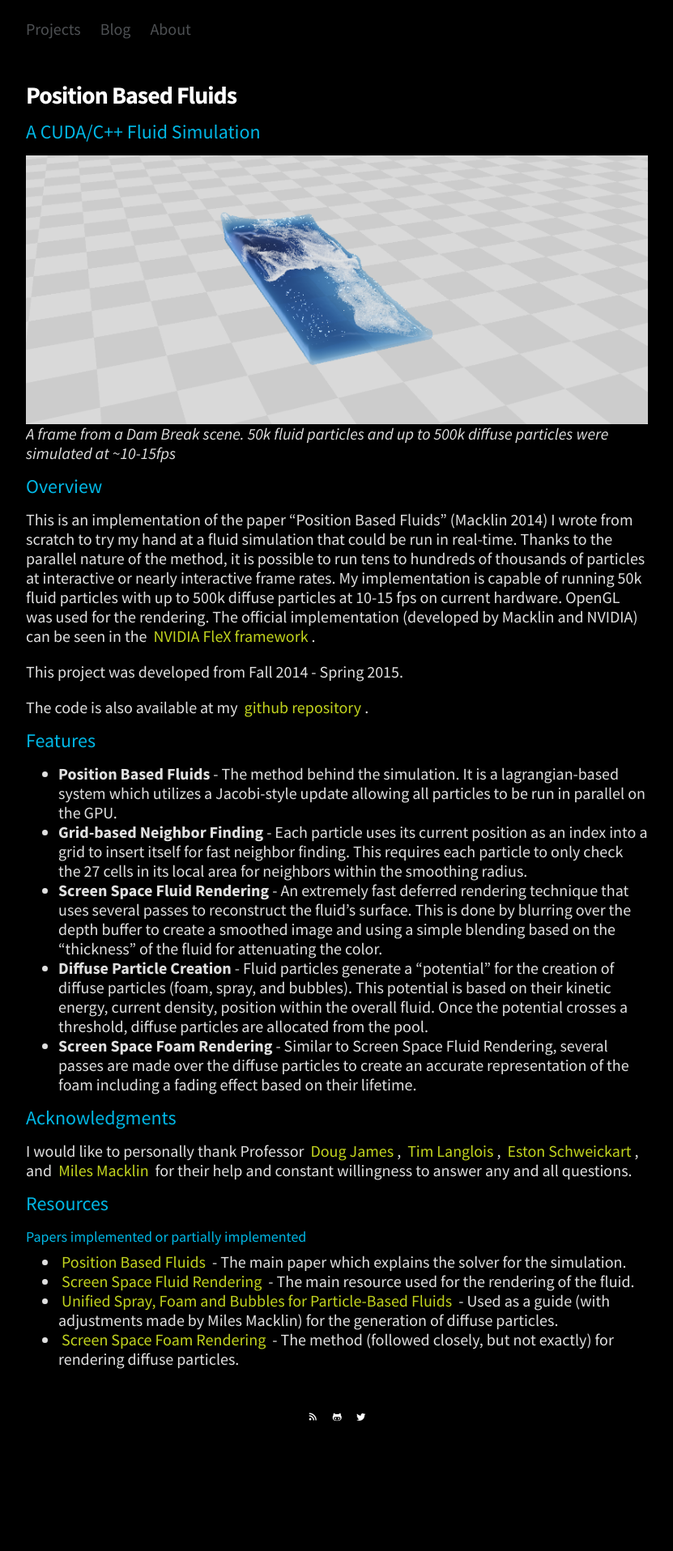
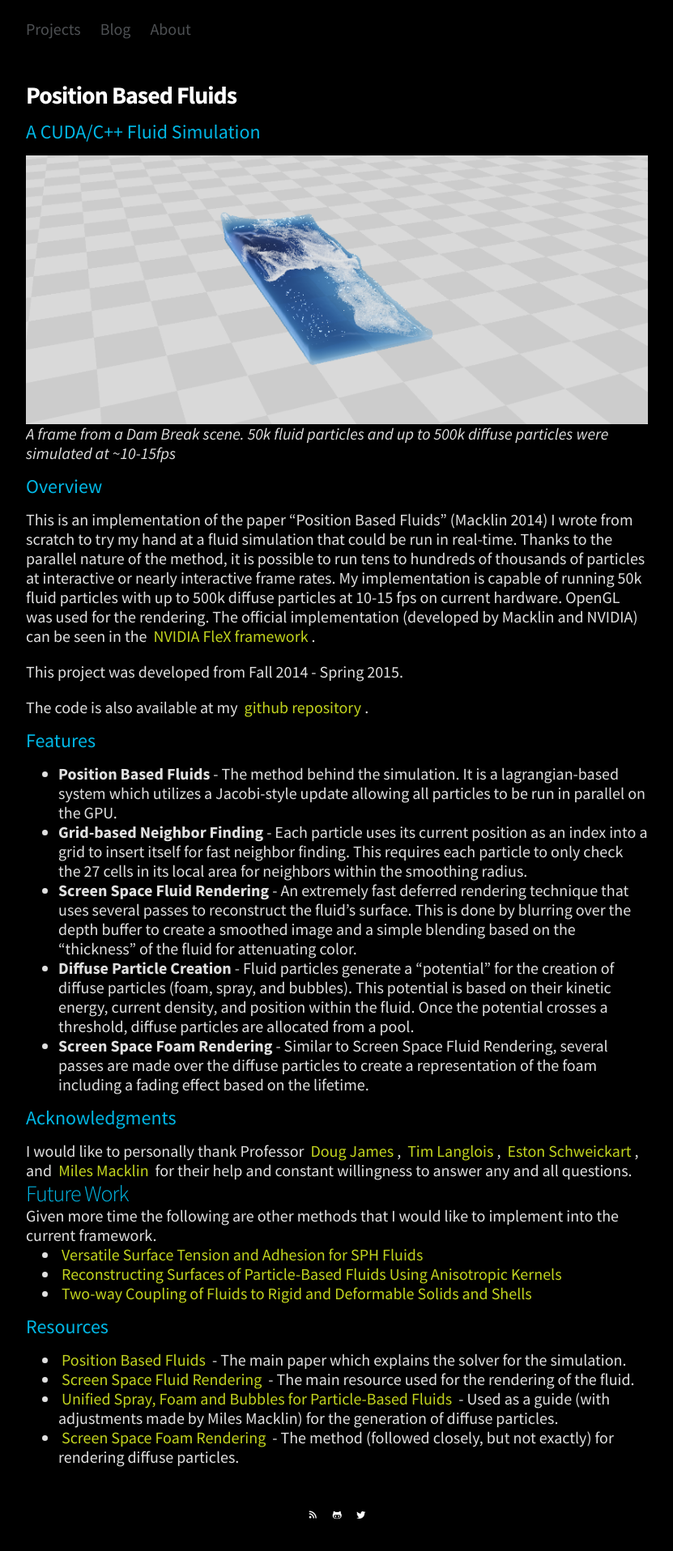
Before and after one commit to JAGJ10/jagj10.github.io, a Jekyll site: the page built from projects/pbf.md, in a window 1280 px wide. Shown: the whole page at 81% size, without its empty margins (224-1055 px from the left). Built offline with Jekyll 4.4.1, drawn with Linux system fonts in a browser that asks for light colours; before the commit the page ends 1795 px from its top, so only the background shows below that.

Commit message:
fixed post

```diff
--- a/projects/pbf.md
+++ b/projects/pbf.md
@@ -19,16 +19,21 @@ The code is also available at my [github repository](https://github.com/JAGJ10/P
 ### Features ###
 - **Position Based Fluids** - The method behind the simulation. It is a lagrangian-based system which utilizes a Jacobi-style update allowing all particles to be run in parallel on the GPU.
 -  **Grid-based Neighbor Finding** - Each particle uses its current position as an index into a grid to insert itself for fast neighbor finding. This requires each particle to only check the 27 cells in its local area for neighbors within the smoothing radius.
--  **Screen Space Fluid Rendering** - An extremely fast deferred rendering technique that uses several passes to reconstruct the fluid's surface. This is done by blurring over the depth buffer to create a smoothed image and using a simple blending based on the "thickness" of the fluid for attenuating the color.
--  **Diffuse Particle Creation** - Fluid particles generate a "potential" for the creation of diffuse particles (foam, spray, and bubbles). This potential is based on their kinetic energy, current density, position within the overall fluid. Once the potential crosses a threshold, diffuse particles are allocated from the pool.
--  **Screen Space Foam Rendering** - Similar to Screen Space Fluid Rendering, several passes are made over the diffuse particles to create an accurate representation of the foam including a fading effect based on their lifetime.
+-  **Screen Space Fluid Rendering** - An extremely fast deferred rendering technique that uses several passes to reconstruct the fluid's surface. This is done by blurring over the depth buffer to create a smoothed image and a simple blending based on the "thickness" of the fluid for attenuating color.
+-  **Diffuse Particle Creation** - Fluid particles generate a "potential" for the creation of diffuse particles (foam, spray, and bubbles). This potential is based on their kinetic energy, current density, and position within the fluid. Once the potential crosses a threshold, diffuse particles are allocated from a pool.
+-  **Screen Space Foam Rendering** - Similar to Screen Space Fluid Rendering, several passes are made over the diffuse particles to create a representation of the foam including a fading effect based on the lifetime.
 
 ### Acknowledgments ###
 I would like to personally thank Professor [Doug James](http://www.cs.cornell.edu/~djames/), [Tim Langlois](http://www.cs.cornell.edu/~langlois/), [Eston Schweickart](http://www.cs.cornell.edu/~ers/), and [Miles Macklin](http://blog.mmacklin.com/) for their help and constant willingness to answer any and all questions.
 
+## Future Work ##
+Given more time the following are other methods that I would like to implement into the current framework.
+- [Versatile Surface Tension and Adhesion for SPH Fluids](http://cg.informatik.uni-freiburg.de/publications/2013_SIGGRAPHASIA_surfaceTensionAdhesion.pdf)
+- [Reconstructing Surfaces of Particle-Based Fluids Using Anisotropic Kernels](http://www.cc.gatech.edu/~turk/my_papers/particle_surfaces_tog.pdf)
+- [Two-way Coupling of Fluids to Rigid and Deformable Solids and Shells](http://physbam.stanford.edu/~fedkiw/papers/stanford2008-01.pdf)
+
 ### Resources ###
 
-#### Papers implemented or partially implemented ####
 - [Position Based Fluids](http://mmacklin.com/pbf_sig_preprint.pdf) - The main paper which explains the solver for the simulation.
 - [Screen Space Fluid Rendering](http://developer.download.nvidia.com/presentations/2010/gdc/Direct3D_Effects.pdf) - The main resource used for the rendering of the fluid.
 - [Unified Spray, Foam and Bubbles for Particle-Based Fluids](http://cg.informatik.uni-freiburg.de/publications/2012_CGI_sprayFoamBubbles.pdf) - Used as a guide (with adjustments made by Miles Macklin) for the generation of diffuse particles.
```
